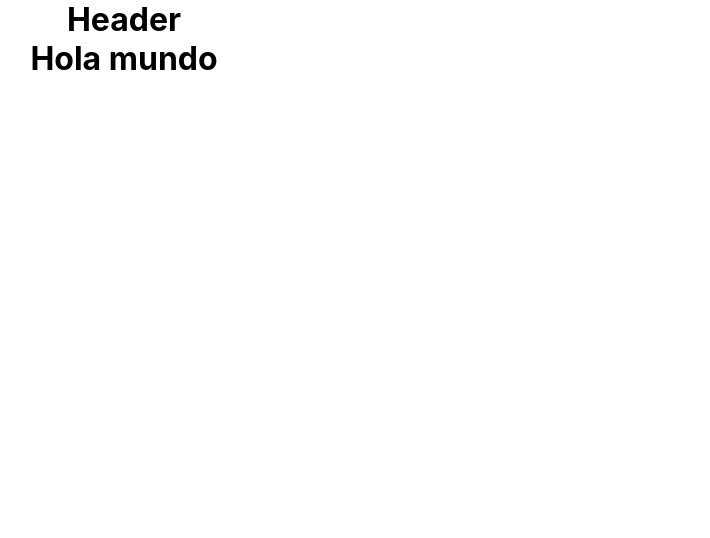
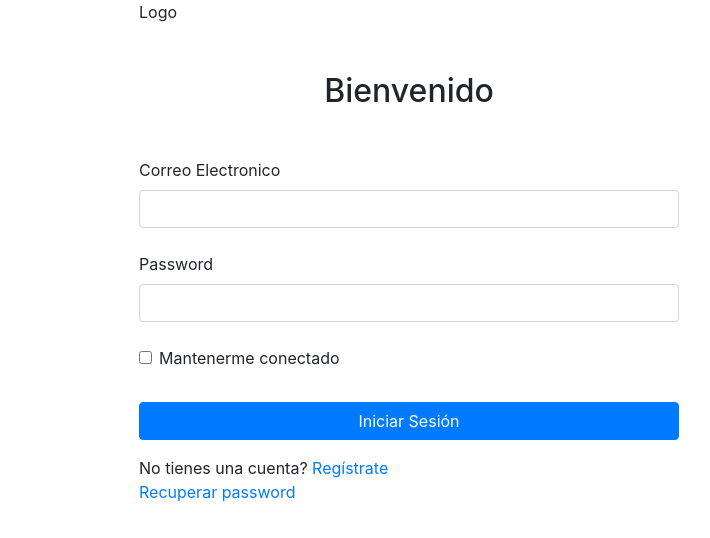
Before and after one commit to juancruzbidegain/logingoogle-react, a React (Create React App) app: page / in a window 1280 px wide. Shown: the top 538 px of the page, without its empty margins (516-1226 px from the left). Built offline with nearby package versions, Linux system fonts and the light colour scheme.

Commit message:
routeo&login50%

```diff
--- a/package.json
+++ b/package.json
@@ -6,8 +6,11 @@
     "@testing-library/jest-dom": "^5.11.9",
     "@testing-library/react": "^11.2.5",
     "@testing-library/user-event": "^12.8.1",
+    "bootstrap": "^4.6.0",
     "react": "^17.0.1",
+    "react-bootstrap": "^1.5.1",
     "react-dom": "^17.0.1",
+    "react-router-dom": "^5.2.0",
     "react-scripts": "4.0.3",
     "web-vitals": "^1.1.0"
   },
--- a/src/App.js
+++ /dev/null
@@ -1,13 +0,0 @@
-import './App.css';
-import Header from "./components/Header"
-
-function App() {
-  return (
-    <div className="App">
-      <Header />
-      <h1>Hola mundo</h1>
-    </div>
-  );
-}
-
-export default App;
--- a/src/index.css
+++ /dev/null
@@ -1,18 +0,0 @@
-*{
-  margin: 0;
-  padding: 0;
-
-}
-
-body {
-  font-family: -apple-system, BlinkMacSystemFont, 'Segoe UI', 'Roboto', 'Oxygen',
-    'Ubuntu', 'Cantarell', 'Fira Sans', 'Droid Sans', 'Helvetica Neue',
-    sans-serif;
-  -webkit-font-smoothing: antialiased;
-  -moz-osx-font-smoothing: grayscale;
-}
-
-code {
-  font-family: source-code-pro, Menlo, Monaco, Consolas, 'Courier New',
-    monospace;
-}
--- a/src/index.js
+++ b/src/index.js
@@ -1,8 +1,9 @@
+import 'bootstrap/dist/css/bootstrap.min.css';
+
+
 import React from 'react';
 import ReactDOM from 'react-dom';
-import './index.css';
-import App from './App';
-import reportWebVitals from './reportWebVitals';
+import App from './routes/App';
 
 ReactDOM.render(
   <React.StrictMode>
@@ -10,8 +11,3 @@ ReactDOM.render(
   </React.StrictMode>,
   document.getElementById('root')
 );
-
-// If you want to start measuring performance in your app, pass a function
-// to log results (for example: reportWebVitals(console.log))
-// or send to an analytics endpoint. Learn more: https://bit.ly/CRA-vitals
-reportWebVitals();
--- /dev/null
+++ b/src/pages/Login.jsx
@@ -0,0 +1,41 @@
+import React from 'react'
+
+const Login = () => {
+    return (
+        <div className="container">
+            <div className="row">
+                <div className="col"></div>
+                <div className="col">
+                    <div className="text-end">Logo</div>
+                    <h2 className="fw-bold text-center pt-5 mb-5">Bienvenido</h2>
+
+                    <form action="#">
+                        <div className="mb-4">
+                            <label htmlFor="email" className="form-label">Correo Electronico</label>
+                            <input type="email" className="form-control" name="email" id=""/>
+                        </div>
+                        <div className="mb-4">
+                            <label htmlFor="password" className="form-label">Password</label>
+                            <input type="password" className="form-control" name="password" id=""/>
+                        </div>
+                        <div className="mb-4 form-check">
+                            <input type="checkbox" className="form-check-input" name="connected" id=""/>
+                            <label htmlFor="connected">Mantenerme conectado</label>
+                        </div>
+
+                        <div className="d-grid ">
+                            <button type="submit" className="btn btn-primary w-100">Iniciar Sesión</button>
+                        </div>
+
+                        <div className="my-3">
+                            <span>No tienes una cuenta? <a href="#">Regístrate</a></span> <br/>
+                            <span><a href="#">Recuperar password</a></span>
+                        </div>
+                    </form>
+                </div>
+            </div>
+        </div>
+    )
+}
+
+export default Login
--- a/src/reportWebVitals.js
+++ /dev/null
@@ -1,13 +0,0 @@
-const reportWebVitals = onPerfEntry => {
-  if (onPerfEntry && onPerfEntry instanceof Function) {
-    import('web-vitals').then(({ getCLS, getFID, getFCP, getLCP, getTTFB }) => {
-      getCLS(onPerfEntry);
-      getFID(onPerfEntry);
-      getFCP(onPerfEntry);
-      getLCP(onPerfEntry);
-      getTTFB(onPerfEntry);
-    });
-  }
-};
-
-export default reportWebVitals;
--- /dev/null
+++ b/src/routes/App.js
@@ -0,0 +1,17 @@
+import { BrowserRouter, Switch, Route } from 'react-router-dom'
+import Login from "../pages/Login"
+
+
+function App() {
+  return (
+    <div className="App">
+      <BrowserRouter>
+      <Switch>
+        <Route exact path="/"  component={Login}/>
+      </Switch>
+    </BrowserRouter>
+    </div>
+  );
+}
+
+export default App;
```
Also changed, not shown: src/components/Main.jsx (added, +15 -0 lines), src/setupTests.js (deleted, +0 -5 lines), src/logo.svg (deleted), src/pages/Login.css (added), src/styles/Main.css (added), 1 other file (tests, documents, lock files or other folders).
